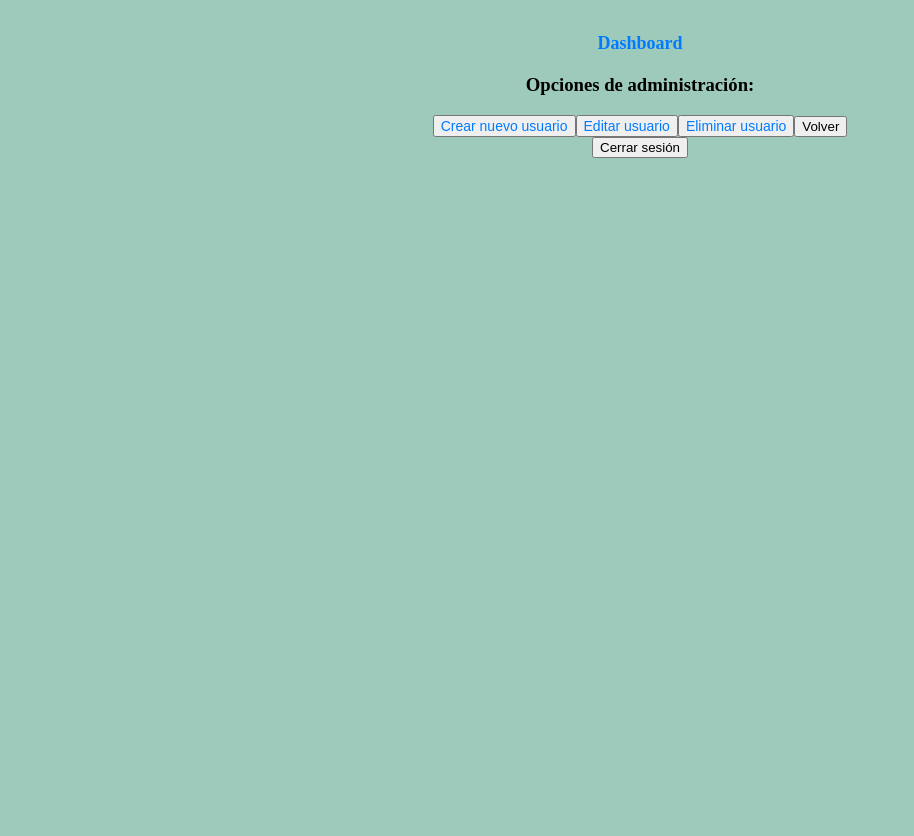
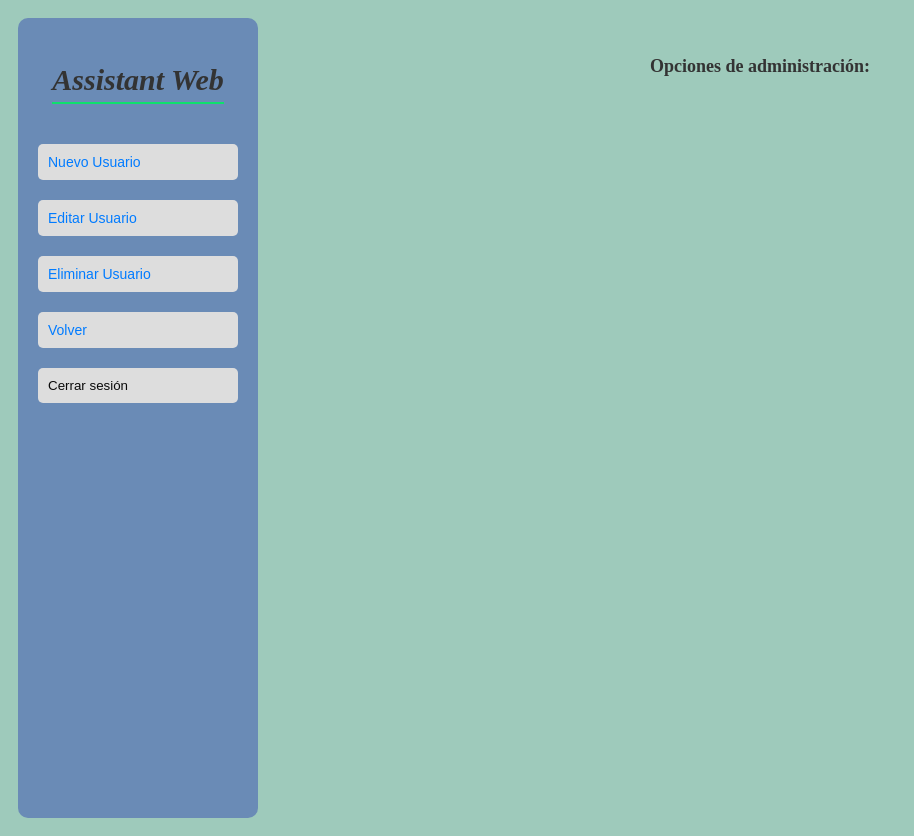
Before and after one commit to caromoralesdavid/Vue-sistema, a Vue app: page /dashboard in a window 1280 px wide. Shown: the whole page, without its empty margins (0-914 px from the left). Before the commit the page ends 800 px from the top, so only its background shows below. Built offline with nearby package versions, Linux system fonts and the light colour scheme.

Commit message:
dashboard estilizado

```diff
--- a/src/components/Dashboard.vue
+++ b/src/components/Dashboard.vue
@@ -6,12 +6,71 @@
   </div>
 </template>
 
+<style>
+.dashboard {
+  display: flex;
+  height: 100vh;
+}
+
+.sidebar {
+  width: 200px;
+  background-color: #f2f2f2;
+  padding: 20px;
+}
+
+.sidebar button {
+  display: block;
+  width: 100%;
+  padding: 10px;
+  margin-bottom: 10px;
+  border: none;
+  background-color: #007bff;
+  color: #ffffff;
+  text-align: left;
+  cursor: pointer;
+}
+
+.sidebar button:hover {
+  background-color: #4e89d6;
+}
+
+.content {
+  flex: 1;
+  padding: 20px;
+}
+
+h2 {
+  color: #333333;
+  font-size: 24px;
+  margin-bottom: 20px;
+}
+
+h3 {
+  color: #333333;
+  font-size: 18px;
+  margin-bottom: 10px;
+}
+
+button {
+  background-color: #007bff;
+  color: #ffffff;
+  border: none;
+  padding: 10px 16px;
+  margin-top: 20px;
+  border-radius: 3px;
+  cursor: pointer;
+}
+
+button:hover {
+  background-color: #4e89d6;
+}
+</style>
 <script>
 export default {
   methods: {
     logout() {
       // Realizar lógica de cierre de sesión aquí si es necesario
-      // Por ejemplo, llamar a una API para cerrar sesión o eliminar los tokens de acceso
+      // API para cerrar sesión y eliminar los tokens de acceso
 
       this.$router.push({ name: "Home" });
     },
--- a/src/views/dashboard.vue
+++ b/src/views/dashboard.vue
@@ -1,28 +1,111 @@
 <template>
-  <div>
-    <h2>Dashboard</h2>
-    <!-- <h3>Usuarios con acceso:</h3>
-    <ul>
-      <li v-for="user in users" :key="user.id">{{ user.name }}</li>
-    </ul> -->
-
-    <h3>Opciones de administración:</h3>
-    <div>
+  <div class="dashboard">
+    <div class="sidebar">
+      <h2>Assistant Web</h2>
       <button @click="crearUsuario">
-        <router-link to="../views/CrearUsuario">Crear nuevo usuario</router-link>
+        <router-link to="../views/CrearUsuario">Nuevo Usuario</router-link>
       </button>
       <button @click="editarUsuario">
-        <router-link to="">Editar usuario</router-link>
+        <router-link to="">Editar Usuario</router-link>
       </button>
       <button @click="eliminarUsuario">
-        <router-link to="">Eliminar usuario</router-link>
+        <router-link to="">Eliminar Usuario</router-link>
       </button>
-      <button @click="">Volver</button>
+      <button>
+        <router-link to="./login">Volver</router-link>
+      </button>
+      <button @click="logout">Cerrar sesión</button>
     </div>
 
-    <button @click="logout">Cerrar sesión</button>
+    <div class="content">
+
+      <!-- <h3>Usuarios con acceso:</h3>
+      <ul>
+        <li v-for="user in users" :key="user.id">{{ user.name }}</li>
+      </ul> -->
+
+      <h3>Opciones de administración:</h3>
+      <div>
+        <!-- Contenido del dashboard -->
+      </div>
+
+
+    </div>
   </div>
 </template>
+
+<style>
+.dashboard {
+  display: flex;
+  height: 100vh;
+  border-radius: 10px;
+}
+
+.sidebar {
+  width: 200px;
+  background-color: #6a8bb6;
+  padding: 20px;
+  border-radius: 10px;
+}
+
+.sidebar button {
+  display: block;
+  width: 100%;
+  padding: 10px;
+  margin-bottom: 10px;
+  border: none;
+  background-color: #dddddd;
+  color: #0a0a0a;
+  text-align: left;
+  cursor: pointer;
+}
+
+.sidebar button:hover {
+  background-color: #4e89d6;
+}
+
+.content {
+  flex: 1;
+  padding: 20px;
+}
+
+h2 {
+  color: #333333;
+  font-size: 30px;
+  margin-bottom: 20px;
+  font-weight: bold;
+  border-bottom: 2px solid #0ee06d;
+  display: inline-block;
+  padding-bottom: 5px;
+  font-style: italic;
+  /* color: #333333;
+  font-size: 24px;
+  margin-bottom: 20px;
+  font-weight: bold;
+  border-color: #0ee06d; */
+}
+
+h3 {
+  color: #333333;
+  font-size: 18px;
+  margin-bottom: 10px;
+  font-weight: bold;
+}
+
+button {
+  background-color: #3e7e3c;
+  color: #000000;
+  border: none;
+  padding: 10px 16px;
+  margin-top: 20px;
+  border-radius: 5px;
+  cursor: pointer;
+}
+
+button:hover {
+  background-color: #0ee06d;
+}
+</style>
 
 <script>
 export default {
```
